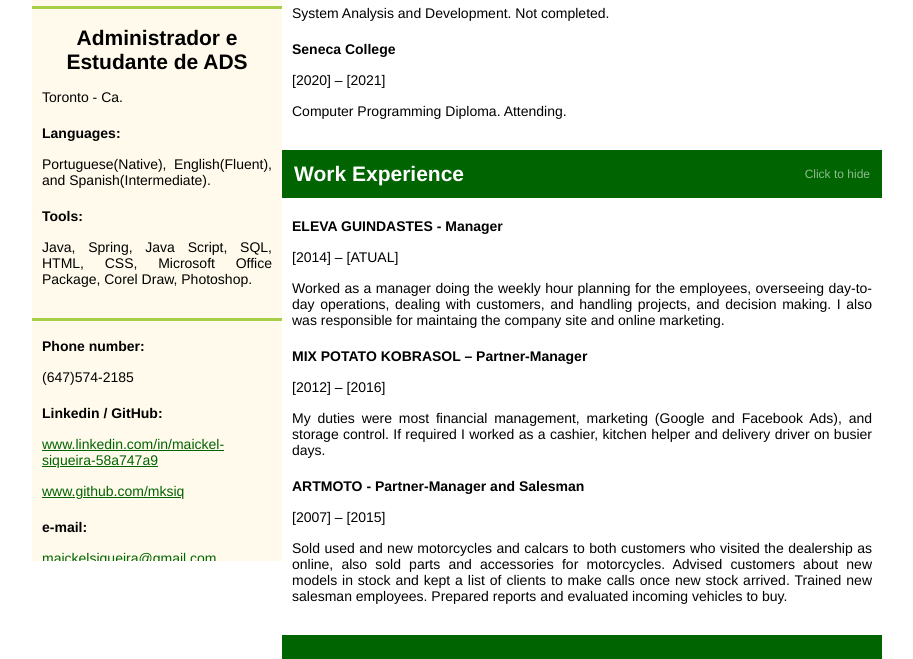
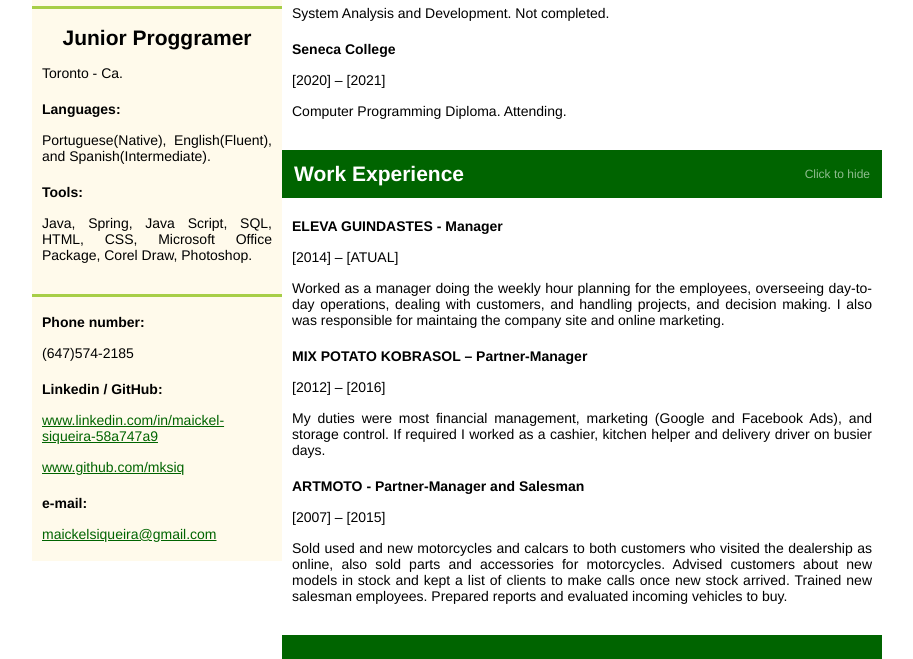
Before and after one commit to mksiq/mksiq.github.io, a plain HTML site: page index.html in a window 1280 px wide. Shown: the part 223-882 px from the top of the page, without its empty margins (128-1041 px from the left). Drawn offline with Linux system fonts and the light colour scheme.

Commit message:
small fix
small fix

```diff
--- a/index.html
+++ b/index.html
@@ -102,7 +102,7 @@
         <h1 style="text-align: center">MAICKEL <br>
         SIQUEIRA</h1>
         <linha></linha>
-        <h2 style="text-align: center">Administrador e Estudante de ADS</h2>
+        <h2 style="text-align: center">Junior Proggramer</h2>
         <p>Toronto - Ca. </p>
         <h4>Languages:</h4>
         <p>Portuguese(Native), English(Fluent),
```
